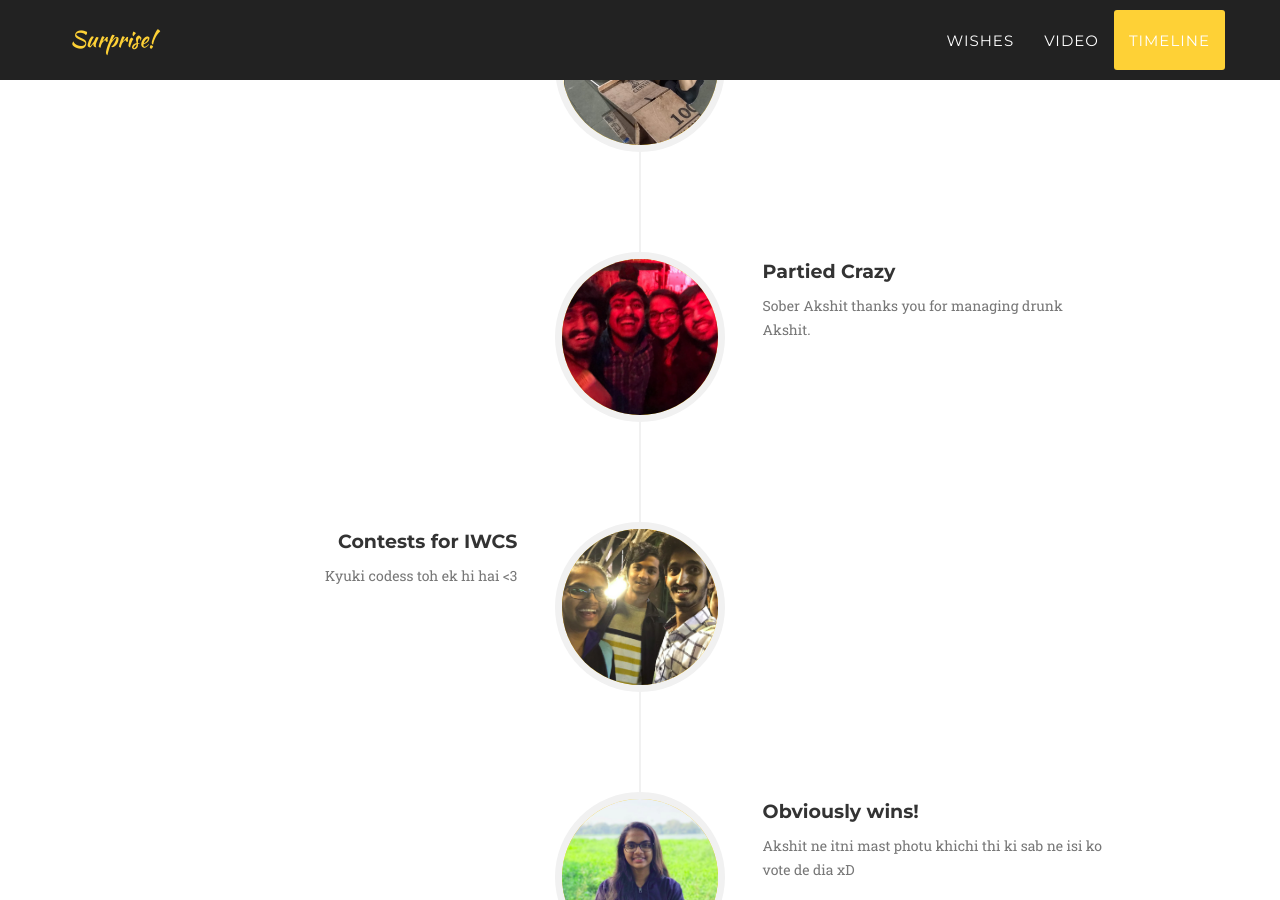
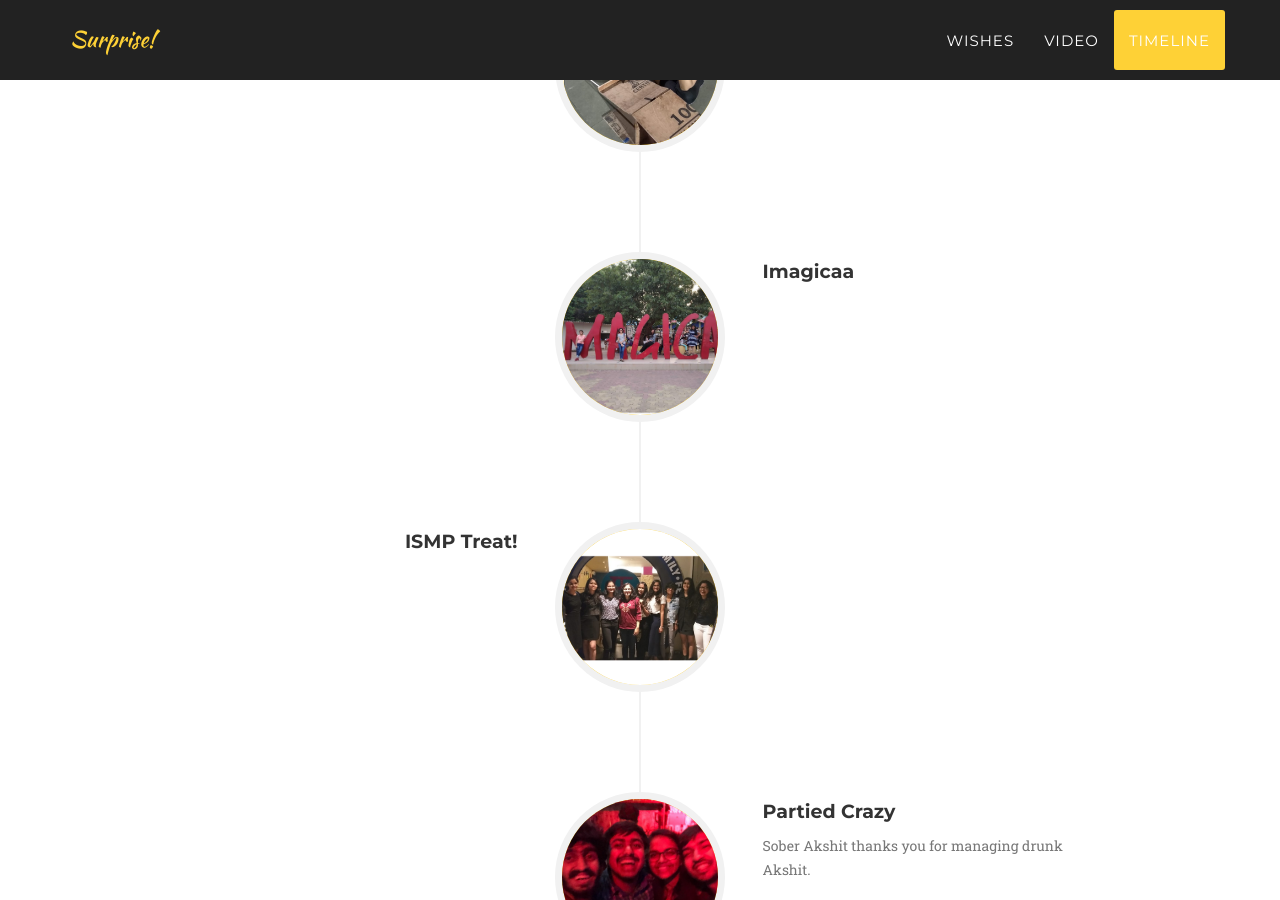
Before and after one commit to latikaturns20/latikaturns20.github.io, a Jekyll site: the page built from index.html, in a window 1280 px wide and 900 px high, scrolled down 8606 px. Built offline with Jekyll 4.4.1, drawn with Linux system fonts in a browser that asks for light colours; some web fonts are replaced.

Commit message:
images added

```diff
--- a/_includes/about.html
+++ b/_includes/about.html
@@ -266,6 +266,34 @@
                         </li>
                         <li class="timeline-inverted">
                             <div class="timeline-image">
+                                <img class="img-circle img-responsive" src="img/about/imagica.png" alt="">
+                            </div>
+                            <div class="timeline-panel">
+                                <div class="timeline-heading">
+                                    <h4></h4>
+                                    <h4 class="subheading">Imagicaa</h4>
+                                </div>
+                                <div class="timeline-body">
+                                    <p class="text-muted"></p>
+                                </div>
+                            </div>
+                        </li>
+                        <li>
+                            <div class="timeline-image">
+                                <img class="img-circle img-responsive" src="img/about/ismp.png" alt="">
+                            </div>
+                            <div class="timeline-panel">
+                                <div class="timeline-heading">
+                                    <h4></h4>
+                                    <h4 class="subheading">ISMP Treat!</h4>
+                                </div>
+                                <div class="timeline-body">
+                                    <p class="text-muted"></p>
+                                </div>
+                            </div>
+                        </li>
+                        <li class="timeline-inverted">
+                            <div class="timeline-image">
                                 <img class="img-circle img-responsive" src="img/about/party.png" alt="">
                             </div>
                             <div class="timeline-panel">
@@ -320,6 +348,7 @@
                                 </div>
                             </div>
                         </li>
+
                     </ul>
                 </div>
             </div>
```
Also changed, not shown: img/about/imagica.png (added), img/about/ismp.png (added), 10 other files.
